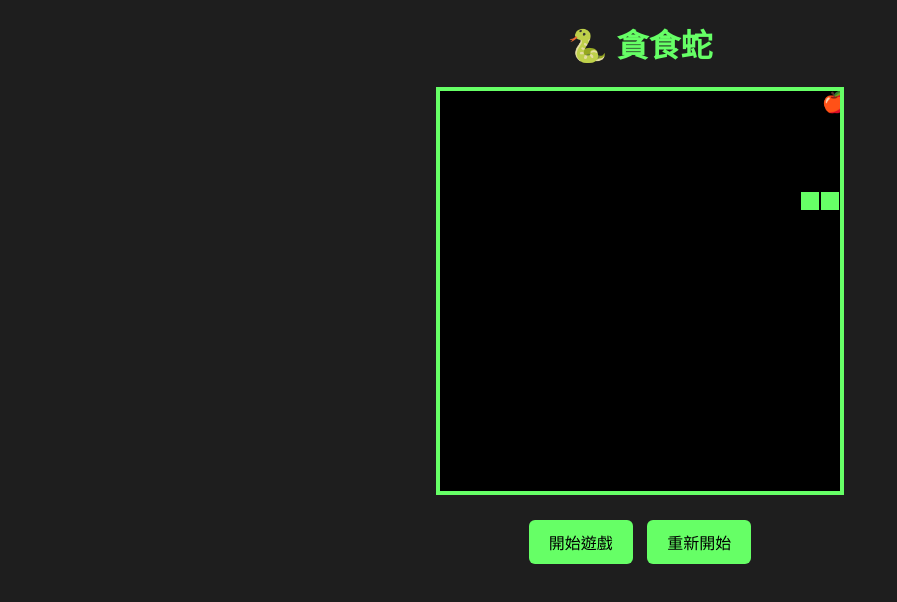
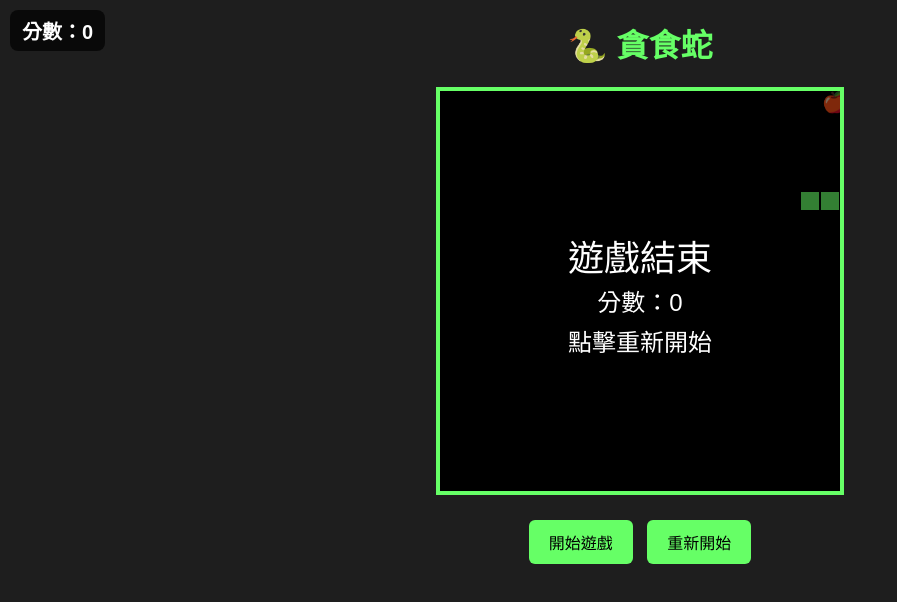
Before and after one commit to SonicXP0103/snake_game, a plain HTML site: page index.html in a window 1280 px wide. Both pictures are taken after a click on the button "開始遊戲". Shown: the whole page, without its empty margins (0-897 px from the left). Drawn offline with Linux system fonts and the light colour scheme.

Commit message:
[新增] 增加分數顯示，遊戲結束顯示

```diff
--- a/index.html
+++ b/index.html
@@ -7,6 +7,8 @@
 </head>
 <body>
   <h1>🐍 貪食蛇</h1>
+
+  <div id="scoreBoard">分數：0</div>
 
   <div id="gameContainer">
     <!-- 未來這裡會用 JS 畫出貪食蛇 -->
--- a/script.js
+++ b/script.js
@@ -29,6 +29,12 @@ let food = { x: 0, y: 0 };
 // 用來清除 setInterval
 let intervalId = null;
 
+// 分數
+let score = 0;
+
+// 難度等級
+let level = 1;
+
 // #endregion 存取資料
 
 // #region 自訂義函數
@@ -42,8 +48,8 @@ function Start()
     // 初始化遊戲狀態
     gameStatus = 1; // 設定為進行中
 
-    // 清除畫布
-    ctx.clearRect(0, 0, canvas.width, canvas.height);
+    // 重置分數
+    score = 0;
 
     // 重置蛇的身體
     snake = [
@@ -55,11 +61,11 @@ function Start()
     // 設定初始方向
     currentDirection = "right";
 
-    // 初始渲染蛇的身體(靜止初始位置，可以省略)
-    //RenderSnake();
-
     // 生成食物
     GenerateFood();
+
+    // 更新分數 UI
+    UpdateScoreUI();
 }
 
 /**
@@ -73,6 +79,98 @@ function Update()
     }
 
     moveSnake(currentDirection);
+
+    RenderPanel();
+}
+
+// 渲染整個畫布
+function RenderPanel()
+{
+    // 清除畫布
+    ctx.clearRect(0, 0, canvas.width, canvas.height);
+
+    // 渲染蛇的身體
+    RenderSnake();
+
+    // 渲染食物
+    RenderFood();
+
+    // 渲染分數
+    //RenderScore();
+
+    // 遊戲結束時渲染結束畫面
+    if (gameStatus === 2) {
+        RenderGameOver()
+    }
+}
+
+// @brief 渲染蛇的身體
+function RenderSnake()
+{
+    // 畫一個方塊（當作蛇的身體）
+    ctx.fillStyle = "#66ff66"; // 綠色
+    //ctx.fillRect(100, 100, 20, 20); // (x, y, 寬, 高)
+
+    // 畫身體節點的外框
+    ctx.strokeStyle = "#000000"; // 黑色
+    ctx.lineWidth = 2; // 線寬
+
+    // 繪製蛇的身體
+    for (let i = 0; i < snake.length; i++)
+    {
+        ctx.fillRect(snake[i].x, snake[i].y, SNAKE_SIZE, SNAKE_SIZE);
+        ctx.strokeRect(snake[i].x, snake[i].y, SNAKE_SIZE, SNAKE_SIZE);
+    }
+}
+
+/**
+ * @brief: 渲染食物
+ * @details: 在畫布上渲染食物，使用紅色方塊或Emoji
+*/
+function RenderFood()
+{
+    // 紅色樣式
+    // ctx.fillStyle = "#ff0000"; // 紅色
+    // ctx.fillRect(food.x, food.y, SNAKE_SIZE, SNAKE_SIZE);
+
+    // 改畫Emoji的蘋果
+    ctx.font = "20px Arial"; // 設定字體大小
+    ctx.fillStyle = "#ff0000"; // 紅色
+    ctx.fillText("🍎", food.x + 2, food.y + 18); // 畫蘋果Emoji，調整位置以對齊格子
+    ctx.strokeStyle = "#000000"; // 黑色邊框
+    ctx.lineWidth = 1; // 邊框寬度
+    ctx.strokeText("🍎", food.x + 2, food.y + 18); // 畫蘋果Emoji邊框
+}
+
+/***
+ * @brief: 渲染分數(主框架中，已棄用)
+ * @details: 在遊戲層畫布上渲染分數，使用藍色字體
+ */
+function RenderScore()
+{
+    ctx.fillStyle = "#283adbff";
+    ctx.font = "20px Arial";
+    ctx.fillText("分數：" + score, 10, 30);
+}
+
+function RenderGameOver()
+{
+    message = "遊戲結束";
+
+    // 顯示遊戲結束訊息
+    //alert(message);
+
+    // 顯示結束畫面
+    ctx.fillStyle = "rgba(0, 0, 0, 0.5)";
+    ctx.fillRect(0, 0, canvas.width, canvas.height); // 半透明背景
+
+    ctx.fillStyle = "#ffffff";
+    ctx.font = "36px Arial";
+    ctx.textAlign = "center";
+    ctx.fillText(message, canvas.width / 2, canvas.height / 2 - 20);
+    ctx.font = "24px Arial";
+    ctx.fillText("分數：" + score, canvas.width / 2, canvas.height / 2 + 20);
+    ctx.fillText("點擊重新開始", canvas.width / 2, canvas.height / 2 + 60);
 }
 
 /**
@@ -124,34 +222,6 @@ function moveSnake(direction)
         snake.pop(); // 移除尾部節點
         snake.unshift(newHead); // 在頭部添加新的節點
     }
-
-    // 渲染蛇的身體
-    RenderSnake();
-}
-
-// @brief 渲染蛇的身體
-function RenderSnake()
-{
-    // 清除畫布
-    ctx.clearRect(0, 0, canvas.width, canvas.height);
-
-    // 畫一個方塊（當作蛇的身體）
-    ctx.fillStyle = "#66ff66"; // 綠色
-    //ctx.fillRect(100, 100, 20, 20); // (x, y, 寬, 高)
-
-    // 畫身體節點的外框
-    ctx.strokeStyle = "#000000"; // 黑色
-    ctx.lineWidth = 2; // 線寬
-
-    // 繪製蛇的身體
-    for (let i = 0; i < snake.length; i++)
-    {
-        ctx.fillRect(snake[i].x, snake[i].y, SNAKE_SIZE, SNAKE_SIZE);
-        ctx.strokeRect(snake[i].x, snake[i].y, SNAKE_SIZE, SNAKE_SIZE);
-    }
-
-    // 最後再畫食物
-    RanderFood();
 }
 
 /**
@@ -187,26 +257,6 @@ function GenerateFood()
         }
     }
 }
-
-/**
- * @brief: 渲染食物
- * @details: 在畫布上渲染食物，使用紅色方塊或Emoji
- */
-function RanderFood()
-{
-    // 紅色樣式
-    // ctx.fillStyle = "#ff0000"; // 紅色
-    // ctx.fillRect(food.x, food.y, SNAKE_SIZE, SNAKE_SIZE);
-
-    // 改畫Emoji的蘋果
-    ctx.font = "20px Arial"; // 設定字體大小
-    ctx.fillStyle = "#ff0000"; // 紅色
-    ctx.fillText("🍎", food.x + 2, food.y + 18); // 畫蘋果Emoji，調整位置以對齊格子
-    ctx.strokeStyle = "#000000"; // 黑色邊框
-    ctx.lineWidth = 1; // 邊框寬度
-    ctx.strokeText("🍎", food.x + 2, food.y + 18); // 畫蘋果Emoji邊框
-}
-
 /**
  * @brief: 檢查蛇是否吃到食物
  * @details: 如果蛇頭位置與食物位置相同，則增加蛇的長度並生成新的食物
@@ -217,7 +267,12 @@ function CheckFoodCollision(newHead)
 {
     if (newHead.x === food.x && newHead.y === food.y)
     {
+        score += level; // 增加分數
         GenerateFood(); // 生成新的食物
+
+        // 更新分數 UI
+        UpdateScoreUI();
+
         return true; // 返回 true 表示吃到食物
     }
 
@@ -286,12 +341,24 @@ function endGame()
     clearInterval(intervalId);
     isInitialized = false;
     currentDirection = null;
-
-    // 顯示遊戲結束訊息
-    alert("遊戲結束！請重新開始遊戲。");
 }
 
 // #endregion 自訂義函數
+
+// #region UI
+
+/**
+ * @brief: 更新分數 UI 顯示
+ */
+function UpdateScoreUI()
+{
+    const scoreBoard = document.getElementById("scoreBoard");
+    if (scoreBoard) {
+        scoreBoard.innerText = "分數：" + score;
+    }
+}
+
+// #endregion UI
 
 // ===== 主要邏輯 =====
 
--- a/styles.css
+++ b/styles.css
@@ -11,6 +11,19 @@ h1 {
   margin-top: 20px;
   font-size: 32px;
   color: #66ff66;
+}
+
+#scoreBoard {
+  position: absolute;
+  top: 10px;
+  left: 10px;
+  font-size: 20px;
+  font-weight: bold;
+  color: #ffffff;
+  background-color: rgba(0, 0, 0, 0.7);
+  padding: 6px 12px;
+  border-radius: 8px;
+  z-index: 10;
 }
 
 #gameContainer {
```
